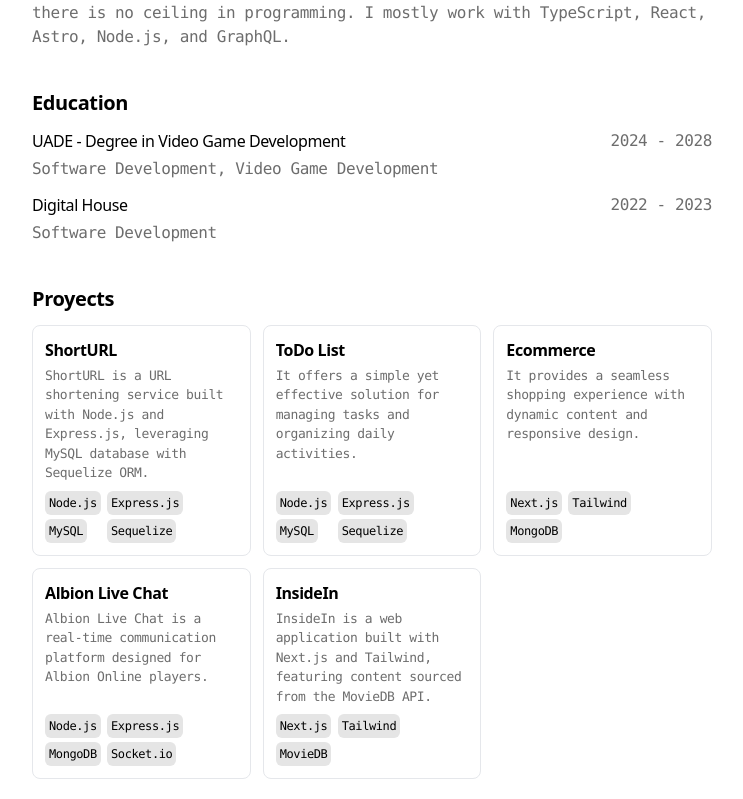
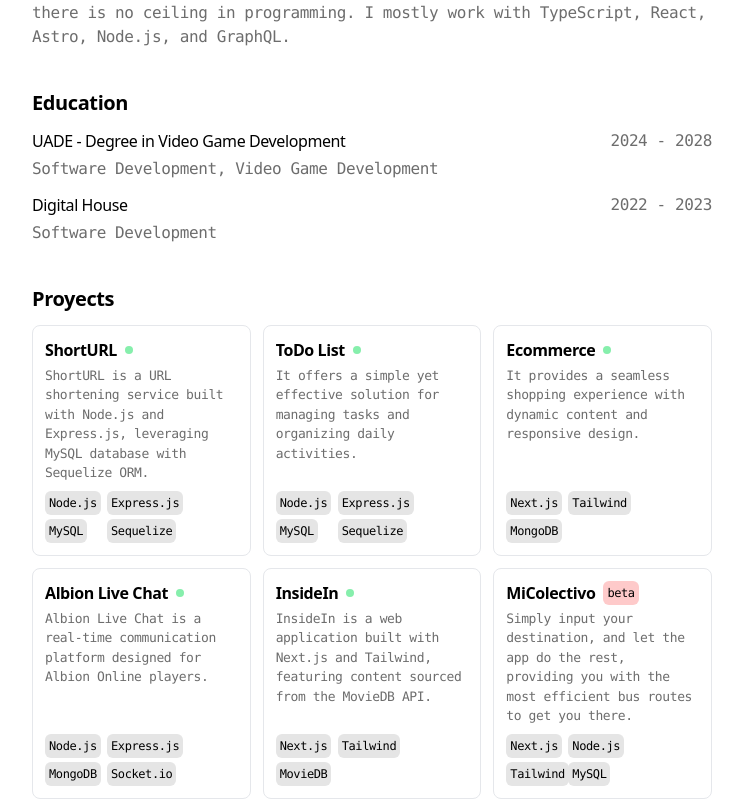
Before and after one commit to felipeB21/minimalist-resume, a Next.js app: page / in a window 1280 px wide. Shown: the part 673-1472 px from the top of the page, without its empty margins (268-1011 px from the left). Built offline with nearby package versions, Linux system fonts and the light colour scheme; no server answers.

Commit message:
Added projects and Create Skills

```diff
--- a/next.config.mjs
+++ b/next.config.mjs
@@ -1,7 +1,12 @@
 /** @type {import('next').NextConfig} */
 const nextConfig = {
   images: {
-    domains: ["cdn.weatherapi.com"],
+    remotePatterns: [
+      {
+        protocol: "https",
+        hostname: "cdn.weatherapi.com",
+      },
+    ],
   },
 };
 
--- a/src/app/layout.tsx
+++ b/src/app/layout.tsx
@@ -2,8 +2,9 @@ import type { Metadata } from "next";
 import "./globals.css";
 
 export const metadata: Metadata = {
-  title: "Create Next App",
-  description: "Generated by create next app",
+  title: "Felipe Bolgar - Resume",
+  description:
+    "A minimalist resume created with Next.js, that you can print and download.",
 };
 
 export default function RootLayout({
--- a/src/components/Proyects.tsx
+++ b/src/components/Proyects.tsx
@@ -1,11 +1,12 @@
 import Link from "next/link";
 import { projects } from "../cv.json";
 
-interface Proyects {
+interface Projects {
   name: string;
   description: string;
   madeWith: string[];
   url: string;
+  beta?: boolean;
 }
 export default function Proyects() {
   return (
@@ -13,19 +14,29 @@ export default function Proyects() {
       <div>
         <h2 className="text-xl font-bold">Proyects</h2>
         <div className="mt-3 grid grid-cols-3 gap-3">
-          {projects.map((project: Proyects, index: number) => (
+          {projects.map((project: Projects, index: number) => (
             <div
               className="border rounded-lg p-3 flex flex-col justify-between"
               key={index}
             >
               <div>
                 <Link
-                  className="hover:underline"
                   href={project.url}
                   target="_blank"
                   rel="noopener noreferrer"
                 >
-                  <h3 className="font-bold w-max">{project.name}</h3>
+                  <div className="flex items-center gap-2">
+                    <h3 className="font-bold w-max hover:underline">
+                      {project.name}
+                    </h3>
+                    <span
+                      className={`text-xs rounded-md p-1 ${
+                        project.beta ? "bg-red-200" : "bg-green-300"
+                      }`}
+                    >
+                      {project.beta ? "beta" : ""}
+                    </span>
+                  </div>
                 </Link>
                 <p className="mt-1 text-[13px]">{project.description}</p>
               </div>
--- /dev/null
+++ b/src/components/Skills.tsx
@@ -0,0 +1,3 @@
+export default function Skills() {
+  return <div>Skills</div>;
+}
--- a/src/cv.json
+++ b/src/cv.json
@@ -116,6 +116,13 @@
       "description": "InsideIn is a web application built with Next.js and Tailwind, featuring content sourced from the MovieDB API.",
       "madeWith": ["Next.js", "Tailwind", "MovieDB"],
       "url": "https://github.com/felipeB21/inside-in"
+    },
+    {
+      "name": "MiColectivo",
+      "beta": true,
+      "description": "Simply input your destination, and let the app do the rest, providing you with the most efficient bus routes to get you there.",
+      "madeWith": ["Next.js", "Node.js", "Tailwind", "MySQL"],
+      "url": "https://github.com/felipeB21/MiColectivo"
     }
   ]
 }
```
